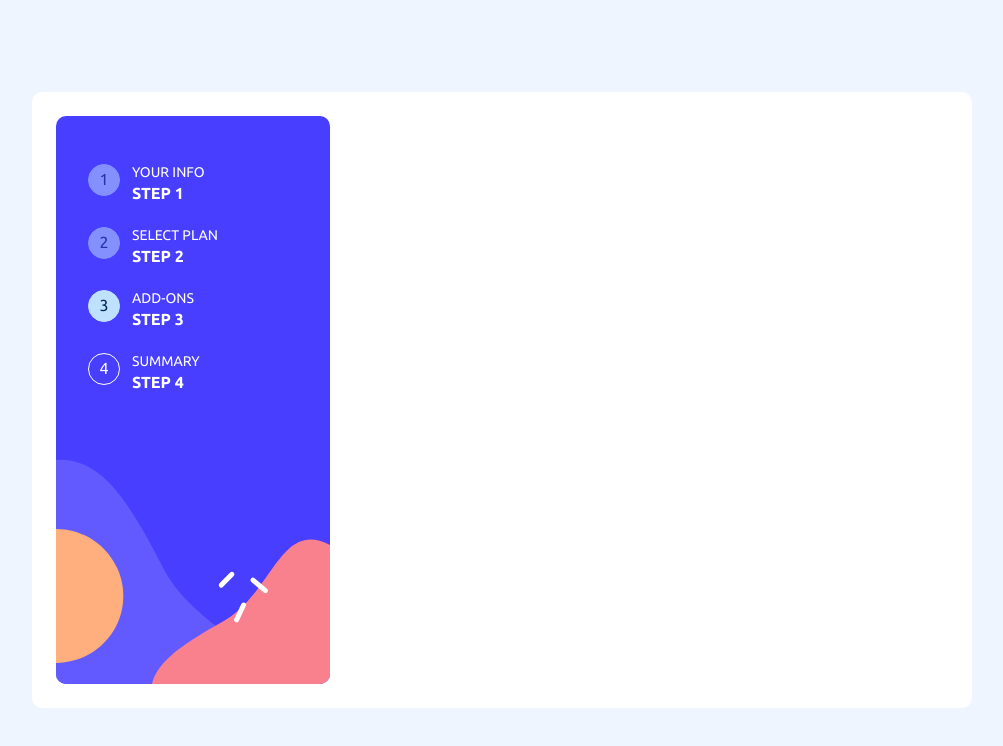
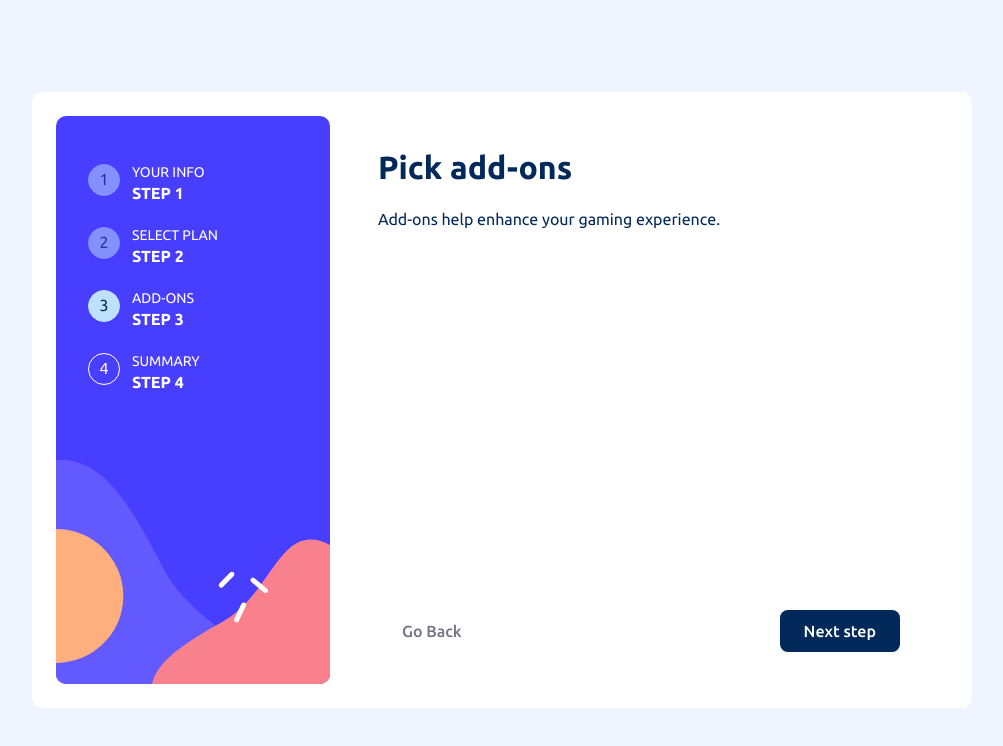
Before and after one commit to philligan/multi-step-form, a React (Create React App) app: page /add-ons in a window 1280 px wide. Shown: the top 746 px of the page, without its empty margins (138-1141 px from the left). Built offline with nearby package versions, Linux system fonts and the light colour scheme.

Commit message:
Added all pages to app ready for building out steps

```diff
--- a/src/components/App/App.jsx
+++ b/src/components/App/App.jsx
@@ -6,12 +6,15 @@ import '../../styles/_units.scss';
 
 import { BrowserRouter as Router, Routes, Route } from "react-router-dom";
 import { AppProvider } from '../../state';
+
+import AddOns from '../../pages/AddOns';
 import PersonalInfo from '../../pages/PersonalInfo';
 import SelectPlan from '../../pages/SelectPlan';
-// import FormWrapper from '../FormWrapper/FormWrapper';
+import Summary from '../../pages/Summary';
+
 import PanelWrapper from '../PanelWrapper/PanelWrapper';
 import Stepper from '../Stepper/Stepper';
-// import StepWrapper from '../StepWrapper/StepWrapper';
+
 
 function App() {
   return (
@@ -22,24 +25,11 @@ function App() {
           <Routes>
             <Route path="/" element={<PersonalInfo />} />
             <Route path="/select-plan" element={<SelectPlan />} />
+            <Route path="/add-ons" element={<AddOns />} />
+            <Route path="/summary" element={<Summary />} />
           </Routes>
         </Router>
       </PanelWrapper>
-      {/*
-      <PanelWrapper>
-        <Stepper />
-        <StepWrapper title='Select your plan' desc='Please provide your name, email address, and phone number.'>
-          <FormWrapper />
-        </StepWrapper>
-
-      <StepWrapper title='Select your plan' desc='You have the option of monthly or yearly billing.'>
-      </StepWrapper>
-      <StepWrapper title='Pick add-ons' desc='Add-ons help enhance your gaming experience.'>
-      </StepWrapper>
-      <StepWrapper title='Finishing up' desc='Double-check everything looks OK before confirming.'>
-      </StepWrapper>
-      </PanelWrapper>
-      */}
     </AppProvider>
   );
 }
--- a/src/components/Button/Button.jsx
+++ b/src/components/Button/Button.jsx
@@ -1,11 +1,12 @@
 import './Button.scss';
 
-function Button({ children, type }) {
+function Button({ children, style, type }) {
+  const className = `button button--${style}`
+
   return (
-    <button className="button" type={type}>
+    <button className={className} type={type}>
       {children}
     </button>
-
   );
 }
 
--- a/src/components/Button/Button.scss
+++ b/src/components/Button/Button.scss
@@ -4,19 +4,33 @@
 .button {
   margin: 0;
   padding: 0;
-  padding: px-to-rem(14) px-to-rem(24);
-  background-color: var(--color-primary);
+  padding: var(--spacing-md) var(--spacing-lg);
   border: 0;
   border-radius: 8px;
-  color: var(--color-white);
   font-family: Ubuntu, sans-serif;
   font-size: px-to-rem(16);
   font-weight: var(--font-weight-semi);
   line-height: math.div(18, 16);
   cursor: pointer;
 
-  &:hover,
-  &:active {
-    background-color: var(--color-secondary-button);
+
+  &--primary {
+    background-color: var(--color-primary);
+    color: var(--color-white);
+
+    &:hover,
+    &:active {
+      background-color: var(--color-secondary-button);
+    }
+  }
+
+  &--secondary {
+    background-color: transparent;
+    color: var(--color-grey);
+
+    &:hover,
+    &:active {
+      text-decoration: underline;
+    }
   }
 }
--- a/src/components/StepWrapper/StepWrapper.scss
+++ b/src/components/StepWrapper/StepWrapper.scss
@@ -16,6 +16,7 @@
     margin: 0;
     padding: var(--spacing-xl) var(--spacing-xxl);
     height: 100%;
+    width: 100%;
   }
 }
 
--- a/src/pages/AddOns.jsx
+++ b/src/pages/AddOns.jsx
@@ -0,0 +1,46 @@
+import { useForm } from "react-hook-form";
+import { useNavigate } from "react-router-dom";
+
+import { useAppState } from '../state';
+
+import FormWrapper from '../components/FormWrapper/FormWrapper';
+import StepWrapper from '../components/StepWrapper/StepWrapper';
+import Button from '../components/Button/Button';
+
+function AddOns() {
+  const [state, setState] = useAppState();
+  const navigate = useNavigate();
+  const {
+    // register,
+    handleSubmit,
+    // reset,
+    // formState: { errors }
+  } = useForm({
+    defaultValues: state,
+    mode: "onSubmit"
+  });
+  const saveData = (data) => {
+    setState({ ...state, ...data });
+    navigate("/summary");
+  };
+  const resetData = () => {
+    // reset();
+    navigate("/select-plan");
+  }
+
+  return (
+    <StepWrapper
+      title='Pick add-ons'
+      desc='Add-ons help enhance your gaming experience.'>
+        <FormWrapper onSubmit={handleSubmit(saveData)} onReset={resetData}>
+          {/* TODO: Move actions wrapper elsewhere - maybe slot? */}
+          <div className="form-wrapper__actions">
+            <Button style="secondary" type="reset">Go Back</Button>
+            <Button style="primary" type="submit">Next step</Button>
+          </div>
+        </FormWrapper>
+    </StepWrapper>
+  )
+}
+
+export default AddOns;
--- a/src/pages/PersonalInfo.jsx
+++ b/src/pages/PersonalInfo.jsx
@@ -12,6 +12,7 @@ function PersonalInfo() {
   const [state, setState] = useAppState();
   const navigate = useNavigate();
   const { register, handleSubmit, formState: { errors }  } = useForm({
+    defaultValues: state,
     mode: "onBlur"
   });
   const saveData = (data) => {
@@ -72,7 +73,7 @@ function PersonalInfo() {
 
         {/* TODO: Move actions wrapper elsewhere - maybe slot? */}
         <div className="form-wrapper__actions">
-          <Button type="submit">Next step</Button>
+          <Button style="primary" type="submit">Next step</Button>
         </div>
       </FormWrapper>
     </StepWrapper>
--- a/src/pages/SelectPlan.jsx
+++ b/src/pages/SelectPlan.jsx
@@ -1,11 +1,44 @@
+import { useForm } from "react-hook-form";
+import { useNavigate } from "react-router-dom";
+
+import { useAppState } from '../state';
+
+import FormWrapper from '../components/FormWrapper/FormWrapper';
 import StepWrapper from '../components/StepWrapper/StepWrapper';
+import Button from '../components/Button/Button';
 
 function SelectPlan() {
+  const [state, setState] = useAppState();
+  const navigate = useNavigate();
+  const {
+    // register,
+    handleSubmit,
+    // reset,
+    // formState: { errors }
+  } = useForm({
+    defaultValues: state,
+    mode: "onSubmit"
+  });
+  const saveData = (data) => {
+    setState({ ...state, ...data });
+    navigate("/add-ons");
+  };
+  const resetData = () => {
+    // reset();
+    navigate("/");
+  }
+
   return (
     <StepWrapper
       title='Select your plan'
       desc='You have the option of monthly or yearly billing.'>
-        THIS IS STEP 2
+        <FormWrapper onSubmit={handleSubmit(saveData)} onReset={resetData}>
+          {/* TODO: Move actions wrapper elsewhere - maybe slot? */}
+          <div className="form-wrapper__actions">
+            <Button style="secondary" type="reset">Go Back</Button>
+            <Button style="primary" type="submit">Next step</Button>
+          </div>
+        </FormWrapper>
     </StepWrapper>
   )
 }
--- a/src/pages/Summary.jsx
+++ b/src/pages/Summary.jsx
@@ -0,0 +1,22 @@
+// import { useNavigate } from "react-router-dom";
+// import { useAppState } from '../state';
+import StepWrapper from '../components/StepWrapper/StepWrapper';
+import Button from '../components/Button/Button';
+
+function Summary() {
+  // TODO: Hook up submission of data
+  // const [state, setState] = useAppState();
+  // const navigate = useNavigate();
+  return (
+    <StepWrapper
+      title='Finishing up'
+      desc='Double-check everything looks OK before confirming.'>
+        <div className="form-wrapper__actions">
+          <Button style="secondary" type="button">Go Back</Button>
+          <Button style="primary" type="button">Confirm</Button>
+        </div>
+    </StepWrapper>
+  )
+}
+
+export default Summary;
```
